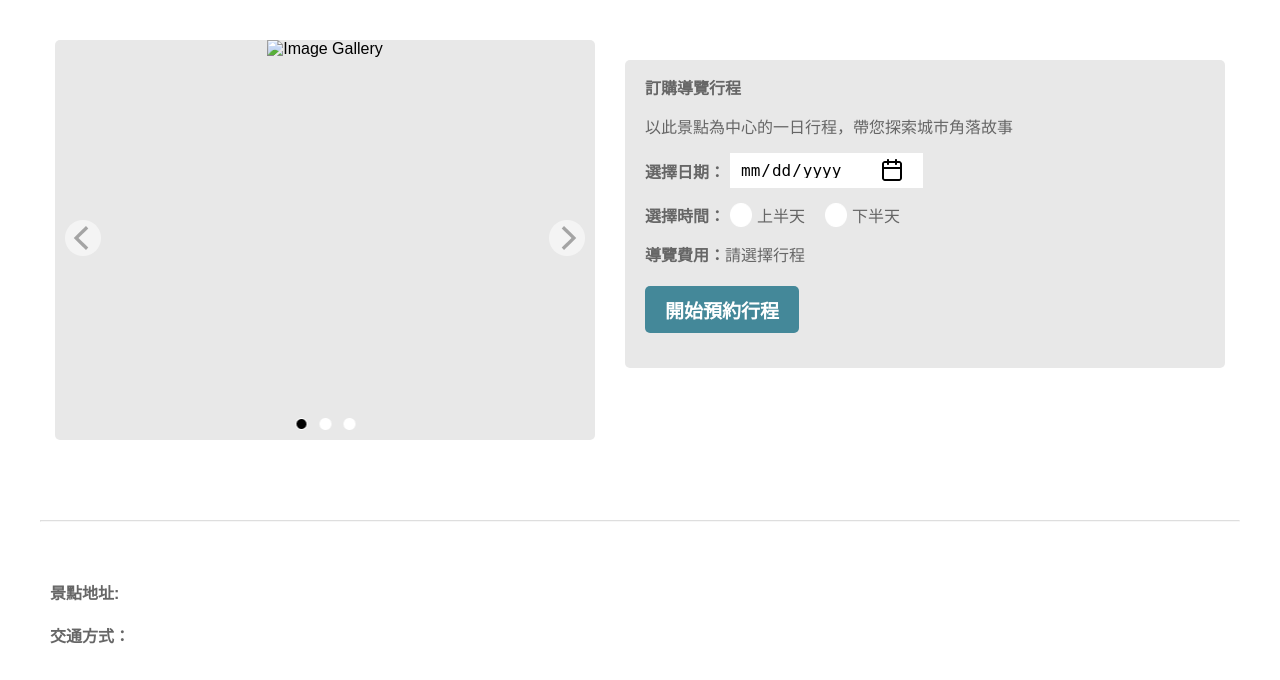
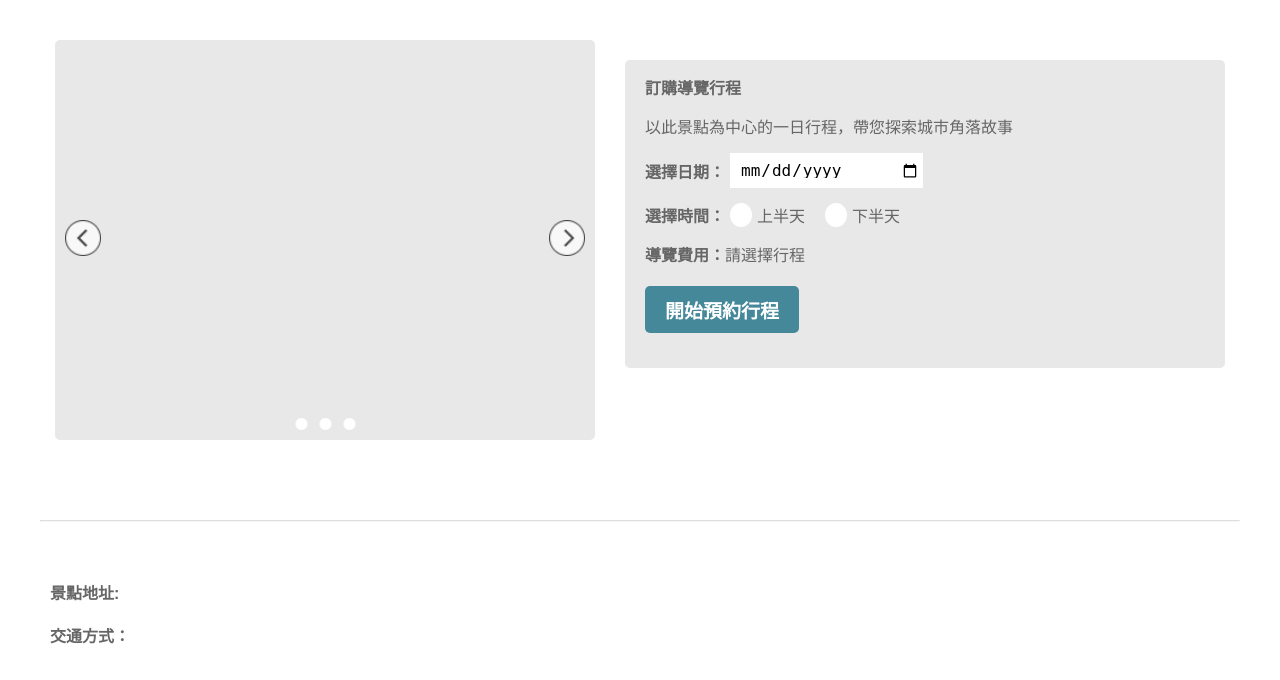
Before and after one commit to j22868706/taipeiDayTrip, a Flask app: page /attraction/1 in a window 1280 px wide. Shown: the part 54-734 px from the top of the page. Run offline with Flask 3, Linux system fonts and the light colour scheme; data that the repository does not hold is empty.

Commit message:
09160007

```diff
--- a/static/css/attraction-layout.css
+++ b/static/css/attraction-layout.css
@@ -34,6 +34,7 @@ body{
     text-align: left;
     color: rgba(68, 136, 153, 1);
     padding: 10px;
+    cursor: pointer;
 }
 .menu {
     display: flex;
@@ -88,7 +89,6 @@ section{
     right: 50%;
     display: flex;
     justify-content: center;
-    /* padding-left: 12px; */
     align-items: center;
 }
 .circle{
@@ -125,7 +125,7 @@ section{
     height: 400px;
     margin: 0px 15px;
 }
-.attraciton-title{
+.attraction-title{
     font-size: 24px;
     font-weight: bold;
     line-height: 24px;
@@ -175,8 +175,7 @@ section{
     user-select: none;
     background-color: rgba(255, 255, 255, 1);
 }
-input.date-text::-webkit-calendar-picker-indicator {
-    display: none;}
+
 .date-text{
     font-size: 16px;
     font-weight: 500;
@@ -185,19 +184,9 @@ input.date-text::-webkit-calendar-picker-indicator {
     height: 25px;
     outline: none;
     border: none;
-    width: 140px;
+    width: 180px;
 }
-.custom-calendar-button{
-    position: absolute;
-    background-color: transparent;
-    border: none;
-    outline: none;
-    cursor: pointer;
-}
-.custom-calendar-button-img {
-    width: 24px;
-    height: 24px;
-}
+
 .check-flex{
     display: flex;
     margin: 0px 5px;
--- a/static/css/index-layout.css
+++ b/static/css/index-layout.css
@@ -217,6 +217,7 @@ button {
     position: relative;
     display: flex;
     flex-direction: column;
+    cursor: pointer;
 }
 
 .attraction-img {
@@ -332,5 +333,6 @@ button {
         position: relative;
         display: flex;
         flex-direction: column;
+        cursor: pointer;
         }
     }
--- a/static/javaScript/index.js
+++ b/static/javaScript/index.js
@@ -101,6 +101,12 @@ function setupScrollListener() {
 function appendDataToPage(attraction) {
   const attractionDiv = document.createElement("div");
   attractionDiv.classList.add("attraction");
+
+  attractionDiv.onclick = function() {
+    const attractionId = attraction.id;
+    window.location.href = `/attraction/${attractionId}`;
+  };
+
     if (attraction.images && attraction.images.length > 0) {
     const imgElement = document.createElement("img");
     imgElement.src = attraction.images[0];
--- a/templates/attraction.html
+++ b/templates/attraction.html
@@ -11,7 +11,7 @@
         <header >
             <nav class="header">
                 <ul class='nav_bar'>
-                    <li class='logo'>台北一日遊</li>
+                    <li class='logo' onclick="returnIndex();">台北一日遊</li>
                     <li class="menu">
                         <a class="menu-item menu-item-text" href="">預定行程</a>
                         <a class="menu-item menu-item-text"href="">登入/註冊</a>
@@ -21,18 +21,17 @@
         </header>
         <div class="info-flex">
             <section>
-                <div class="img-box">
-                    <div class="image-gallery-circle">
-                        <img class="circle" src="{{ url_for('static', filename='images/circle-current.png') }}">
+                <div class="img-box" id="imageGallery" src="">
+                    <div class="image-gallery-circle" id="dotContainer">
+                        <img class="circle" src="{{ url_for('static', filename='images/circle.png') }}">
                         <img class="circle" src="{{ url_for('static', filename='images/circle.png') }}">
                         <img class="circle" src="{{ url_for('static', filename='images/circle.png') }}">
                     </div>
-                        <img class="left-arrow" src="{{ url_for('static', filename='images/left-arrow.png') }}" onclick="leftArrow();">
-                        <img class="right-arrow" src="{{ url_for('static', filename='images/right-arrow.png') }}" onclick="rightArrow();">
-                        <img class="image-gallery-image" id="imageGallery" src="" alt="Image Gallery">
+                        <img id="leftArrow" class="left-arrow" src="{{ url_for('static', filename='images/arrowLeftStatesHovered.png') }}" onclick="leftArrow();">
+                        <img id="rightArrow" class="right-arrow" src="{{ url_for('static', filename='images/arrowRightStatesHovered.png') }}" onclick="rightArrow();">
                 </div>
                 <div class="schedule-box">
-                    <div class="attraciton-title"></div>
+                    <div class="attraction-title"></div>
                     <div class="attraction-category-mrt"></div>
                     <div class="booking-section">
                         <div class="booking-title-text-bottom15">訂購導覽行程</div>
@@ -41,7 +40,6 @@
                             <div class="booking-title-text">選擇日期：</div>
                             <div class="date">
                                 <input type="date" class="date-text" id="dateInput">
-                                <button class="custom-calendar-button" ><img class="custom-calendar-button-img" src="{{ url_for('static', filename='images/icon_calendar.png') }}" onclick="openDatePicker();"></button>
                             </div>
                         </div>
                         <div style="display: flex; align-items: center;" class="margin-bottom-15px">
--- a/templates/index.html
+++ b/templates/index.html
@@ -43,7 +43,7 @@
             </div>
             <div class="display-flexr">
                 <div class="attraction-box" id="attractions-container"></div>
-                    <div class="attraction" ></div>
+                    <div class="attraction"></div>
             </div>
         </main static="margin-top: 40px;">
         <footer class="footer">
```
Also changed, not shown: static/javaScript/attraction.js (+42 -2 lines), 2 other files.
